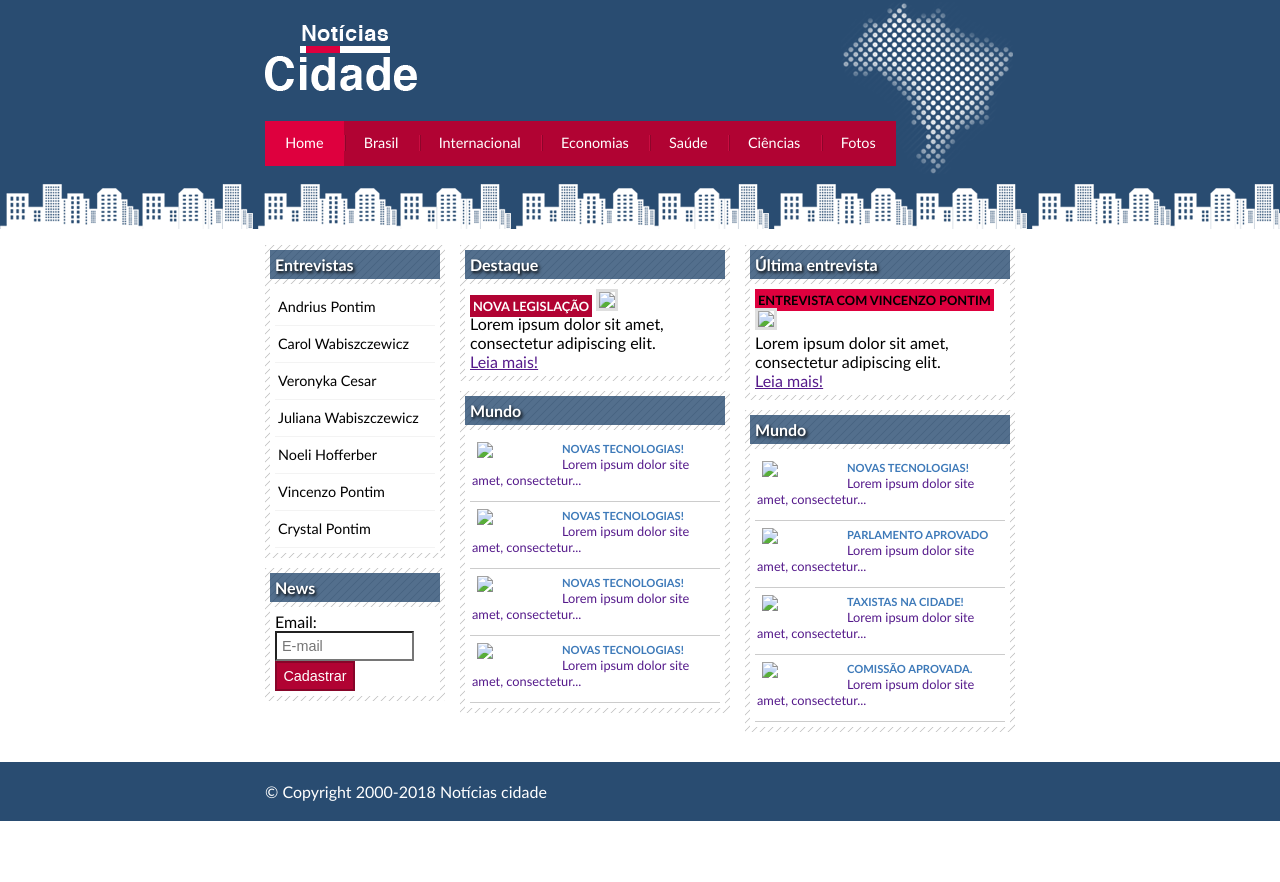
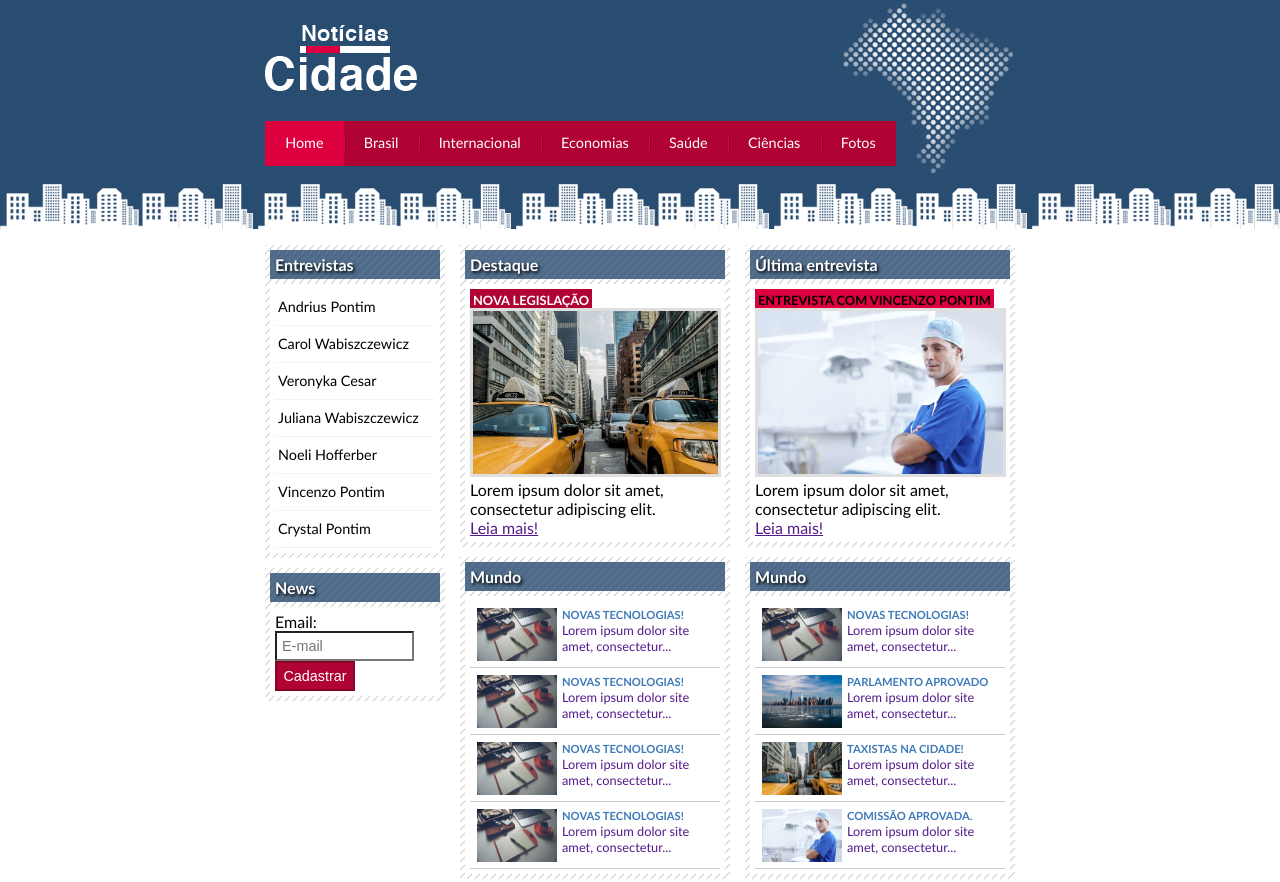
Before and after one commit to Carol-Wabiszczewicz/site-noticias, a plain HTML site: page index.html in a window 1280 px wide. Shown: the top 882 px of the page. Before the commit the page ends 821 px from the top, so only its background shows below. Drawn offline with Linux system fonts and the light colour scheme; files whose address does not match are found by name.

Commit message:
Update index.html

```diff
--- a/index.html
+++ b/index.html
@@ -37,7 +37,7 @@
 				 	<h2>Destaque </h2>
 				 	<div class="caixa-conteudo">
 				 		<h3>Nova legislação</h3>
-				 		<img class="imagem-principal" src="imagens/taxi.jpg" width="100%">
+				 		<img class="imagem-principal" src="taxi.jpg" width="100%">
 				 		<p>
 				 			Lorem ipsum dolor sit amet, consectetur adipiscing elit.
 				 		</p>
@@ -52,28 +52,28 @@
 				 		<ul id="lista-noticias">
 				 			<li>
 				 				<a href="">
-				 					<img src="imagens/tecnologia.jpg" width="80">
+				 					<img src="tecnologia.jpg" width="80">
 				 					<h3>Novas tecnologias!</h3>
 				 					<p>Lorem ipsum dolor site amet, consectetur...</p>
 				 				</a>
 				 			</li>
 				 			<li>
 				 				<a href="">
-				 					<img src="imagens/tecnologia.jpg" width="80">
+				 					<img src="tecnologia.jpg" width="80">
 				 					<h3>Novas tecnologias!</h3>
 				 					<p>Lorem ipsum dolor site amet, consectetur...</p>
 				 				</a>
 				 			</li>
 				 			<li>
 				 				<a href="">
-				 					<img src="imagens/tecnologia.jpg" width="80">
+				 					<img src="tecnologia.jpg" width="80">
 				 					<h3>Novas tecnologias!</h3>
 				 					<p>Lorem ipsum dolor site amet, consectetur...</p>
 				 				</a>
 				 			</li>
 				 			<li>
 				 				<a href="">
-				 					<img src="imagens/tecnologia.jpg" width="80">
+				 					<img src="tecnologia.jpg" width="80">
 				 					<h3>Novas tecnologias!</h3>
 				 					<p>Lorem ipsum dolor site amet, consectetur...</p>
 				 				</a>
@@ -90,7 +90,7 @@
 				 	<h2>Última entrevista</h2>
 				 	<div class="caixa-conteudo">
 				 		<h3>ENTREVISTA COM VINCENZO PONTIM</h3>
-				 		<img class="imagem-principal" src="imagens/doutor.jpg" width="100%">
+				 		<img class="imagem-principal" src="doutor.jpg" width="100%">
 				 		<p>
 				 			Lorem ipsum dolor sit amet, consectetur adipiscing elit.
 				 		</p>
@@ -105,28 +105,28 @@
 				 		<ul id="lista-noticias">
 				 			<li>
 				 				<a href="">
-				 					<img src="imagens/tecnologia.jpg" width="80">
+				 					<img src="tecnologia.jpg" width="80">
 				 					<h3>Novas tecnologias!</h3>
 				 					<p>Lorem ipsum dolor site amet, consectetur...</p>
 				 				</a>
 				 			</li>
 				 			<li>
 				 				<a href="">
-				 					<img src="imagens/cidade.jpg" width="80">
+				 					<img src="cidade.jpg" width="80">
 				 					<h3>Parlamento aprovado</h3>
 				 					<p>Lorem ipsum dolor site amet, consectetur...</p>
 				 				</a>
 				 			</li>
 				 			<li>
 				 				<a href="">
-				 					<img src="imagens/taxi.jpg" width="80">
+				 					<img src="taxi.jpg" width="80">
 				 					<h3>Taxistas na cidade!</h3>
 				 					<p>Lorem ipsum dolor site amet, consectetur...</p>
 				 				</a>
 				 			</li>
 				 			<li>
 				 				<a href="">
-				 					<img src="imagens/doutor.jpg" width="80">
+				 					<img src="doutor.jpg" width="80">
 				 					<h3>Comissão aprovada.</h3>
 				 					<p>Lorem ipsum dolor site amet, consectetur...</p>
 				 				</a>
```
